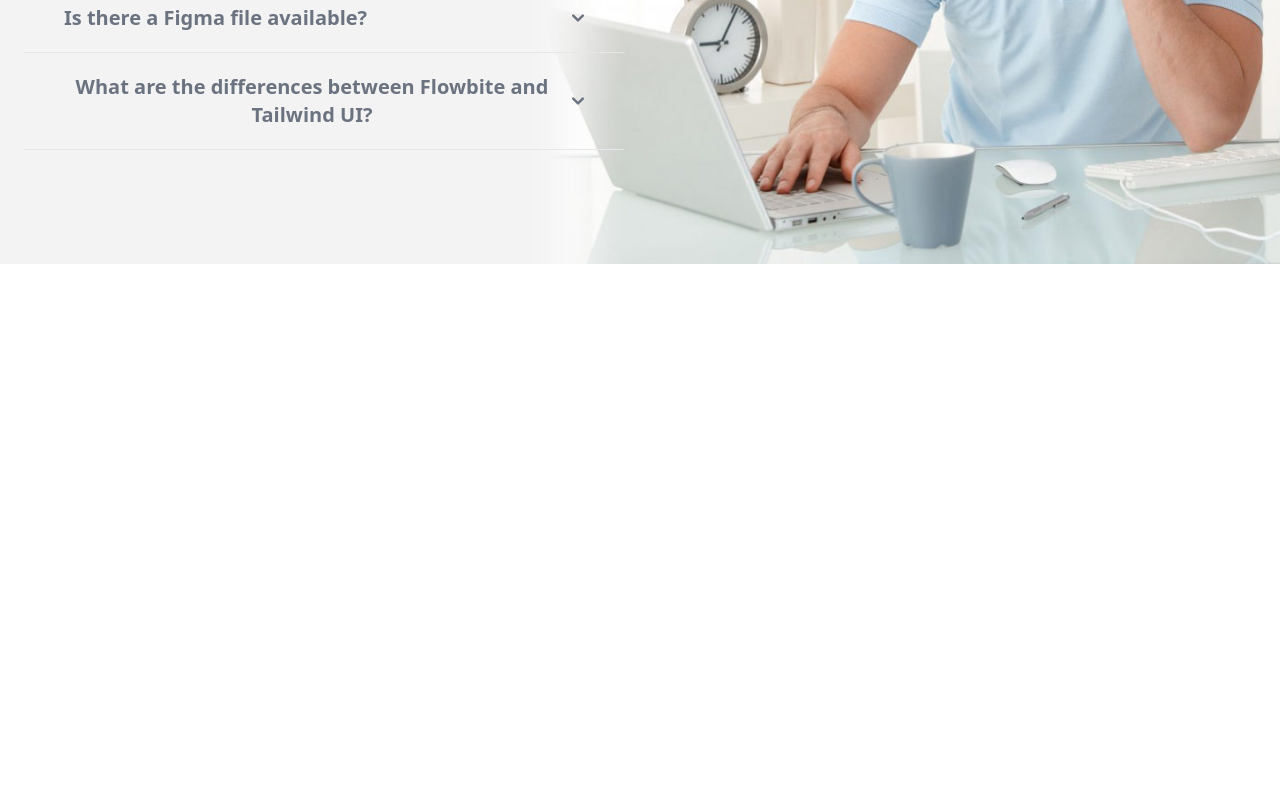
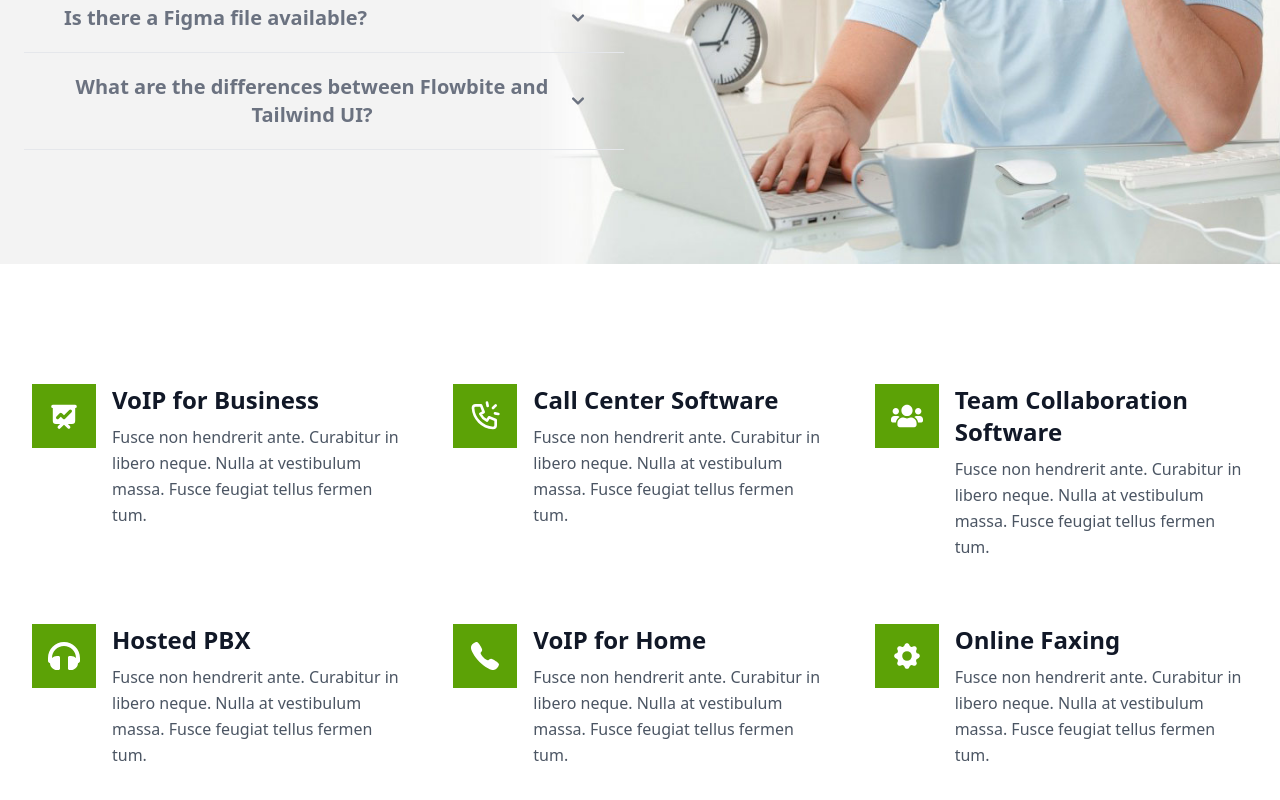
Before and after one commit to K-Irungu/godesk_landingpage, a Next.js app: page / in a window 1280 px wide. Shown: the part 1540-2340 px from the top of the page. Before the commit the page ends 1804 px from the top, so only its background shows below. Built offline with nearby package versions, Linux system fonts and the light colour scheme.

Commit message:
Features section complete

```diff
--- a/app/page.tsx
+++ b/app/page.tsx
@@ -5,6 +5,7 @@ import { FaArrowRight } from "react-icons/fa6";
 import Navbar from "../components/Navbar";
 import Hero from "../components/Hero";
 import FAQ from "../components/FAQ";
+import Features from "../components/Features";
 
 export default function HomePage() {
   // Define the custom theme object for the Carousel
@@ -209,6 +210,7 @@ export default function HomePage() {
       </Carousel>
       <Hero />
       <FAQ />
+      <Features />
     </>
   );
 }
--- a/components/Features.tsx
+++ b/components/Features.tsx
@@ -1,9 +1,105 @@
-import React from 'react'
+'use client'
+import React from 'react';
+import { IoCall } from "react-icons/io5";
+import { FaUsers } from "react-icons/fa";
+import { FaHeadphones } from "react-icons/fa";
+import { TbPhoneRinging } from "react-icons/tb";
+
+
+
+
 
 const Features = () => {
   return (
-    <div>Features</div>
-  )
+    <div>
+      <section className="bg-white py-30 px-4 sm:px-6 lg:px-8">
+        <div className="max-w-screen-xl mx-auto">
+
+
+          {/* Feature Grid */}
+          <div className="grid grid-cols-1 md:grid-cols-2 lg:grid-cols-3 gap-y-12 md:gap-x-12 md:gap-y-16">
+            {/* Feature Item 1: VoIP for Business */}
+            <div className="flex items-start text-left space-x-4"> {/* Changed to flex, items-start, text-left, and added space-x */}
+              <div className="flex-shrink-0 flex justify-center items-center w-16 h-16  bg-[#5ca206] text-white"> {/* flex-shrink-0 to prevent icon from shrinking */}
+                  {/* Re-using a relevant icon, you might want to replace these with specific icons later */}
+                  <svg className="w-8 h-8" fill="currentColor" viewBox="0 0 20 20" xmlns="http://www.w3.org/2000/svg"><path fillRule="evenodd" d="M3 3a1 1 0 000 2v8a2 2 0 002 2h2.586l-1.293 1.293a1 1 0 101.414 1.414L10 15.414l2.293 2.293a1 1 0 001.414-1.414L12.414 15H15a2 2 0 002-2V5a1 1 0 100-2H3zm11.707 4.707a1 1 0 00-1.414-1.414L10 9.586 8.707 8.293a1 1 0 00-1.414 0l-2 2a1 1 0 101.414 1.414L8 10.414l1.293 1.293a1 1 0 001.414 0l4-4z" clipRule="evenodd"></path></svg>
+              </div>
+              <div> {/* Wrapper for text content */}
+                <h3 className="mb-2 text-2xl font-bold text-gray-900">VoIP for Business</h3>
+                <p className="text-gray-600 text-base leading-relaxed">
+                  Fusce non hendrerit ante. Curabitur in libero neque. Nulla at vestibulum massa. Fusce feugiat tellus fermen tum.
+                </p>
+              </div>
+            </div>
+
+            {/* Feature Item 2: Call Center Software */}
+            <div className="flex items-start text-left space-x-4">
+              <div className="flex-shrink-0 flex justify-center items-center w-16 h-16  bg-[#5ca206] text-white">
+<TbPhoneRinging className='w-8 h-8'/>              </div>
+              <div>
+                <h3 className="mb-2 text-2xl font-bold text-gray-900">Call Center Software</h3>
+                <p className="text-gray-600 text-base leading-relaxed">
+                  Fusce non hendrerit ante. Curabitur in libero neque. Nulla at vestibulum massa. Fusce feugiat tellus fermen tum.
+                </p>
+              </div>
+            </div>
+
+            {/* Feature Item 3: Team Collaboration Software */}
+            <div className="flex items-start text-left space-x-4">
+              <div className="flex-shrink-0 flex justify-center items-center mb-6 w-16 h-16  bg-[#5ca206] text-white">
+                <FaUsers className="w-8 h-8"/>
+              </div>
+              <div>
+                <h3 className="mb-2 text-2xl font-bold text-gray-900">Team Collaboration Software</h3>
+                <p className="text-gray-600 text-base leading-relaxed">
+                  Fusce non hendrerit ante. Curabitur in libero neque. Nulla at vestibulum massa. Fusce feugiat tellus fermen tum.
+                </p>
+              </div>
+            </div>
+
+            {/* Feature Item 4: Hosted PBX */}
+            <div className="flex items-start text-left space-x-4">
+              <div className="flex-shrink-0 flex justify-center items-center mb-6 w-16 h-16  bg-[#5ca206] text-white">
+                <FaHeadphones className="w-8 h-8" />
+              </div>
+              <div>
+                <h3 className="mb-2 text-2xl font-bold text-gray-900">Hosted PBX</h3>
+                <p className="text-gray-600 text-base leading-relaxed">
+                  Fusce non hendrerit ante. Curabitur in libero neque. Nulla at vestibulum massa. Fusce feugiat tellus fermen tum.
+                </p>
+              </div>
+            </div>
+
+            {/* Feature Item 5: VoIP for Home */}
+            <div className="flex items-start text-left space-x-4">
+              <div className="flex-shrink-0 flex justify-center items-center mb-6 w-16 h-16  bg-[#5ca206] text-white">
+<IoCall className='w-8 h-8'/>
+              </div>
+              <div>
+                <h3 className="mb-2 text-2xl font-bold text-gray-900">VoIP for Home</h3>
+                <p className="text-gray-600 text-base leading-relaxed">
+                  Fusce non hendrerit ante. Curabitur in libero neque. Nulla at vestibulum massa. Fusce feugiat tellus fermen tum.
+                </p>
+              </div>
+            </div>
+
+            {/* Feature Item 6: Online Faxing */}
+            <div className="flex items-start text-left space-x-4">
+              <div className="flex-shrink-0 flex justify-center items-center mb-6 w-16 h-16  bg-[#5ca206] text-white">
+                  <svg className="w-8 h-8" fill="currentColor" viewBox="0 0 20 20" xmlns="http://www.w3.org/2000/svg"><path fillRule="evenodd" d="M11.49 3.17c-.38-1.56-2.6-1.56-2.98 0a1.532 1.532 0 01-2.286.948c-1.372-.836-2.942.734-2.106 2.106.54.886.061 2.042-.947 2.287-1.561.379-1.561 2.6 0 2.978a1.532 1.532 0 01.947 2.287c-.836 1.372.734 2.942 2.106 2.106a1.532 1.532 0 012.287.947c.379 1.561 2.6 1.561 2.978 0a1.533 1.533 0 012.287-.947c1.372.836 2.942-.734 2.106-2.106a1.533 1.533 0 01.947-2.287c1.561-.379 1.561-2.6 0-2.978a1.532 1.532 0 01-.947-2.287c.836-1.372-.734-2.942-2.106-2.106a1.532 1.532 0 01-2.287-.947zM10 13a3 3 0 100-6 3 3 0 000 6z" clipRule="evenodd"></path></svg>
+              </div>
+              <div>
+                <h3 className="mb-2 text-2xl font-bold text-gray-900">Online Faxing</h3>
+                <p className="text-gray-600 text-base leading-relaxed">
+                  Fusce non hendrerit ante. Curabitur in libero neque. Nulla at vestibulum massa. Fusce feugiat tellus fermen tum.
+                </p>
+              </div>
+            </div>
+          </div>
+        </div>
+      </section>
+    </div>
+  );
 }
 
-export default Features
+export default Features;
```
